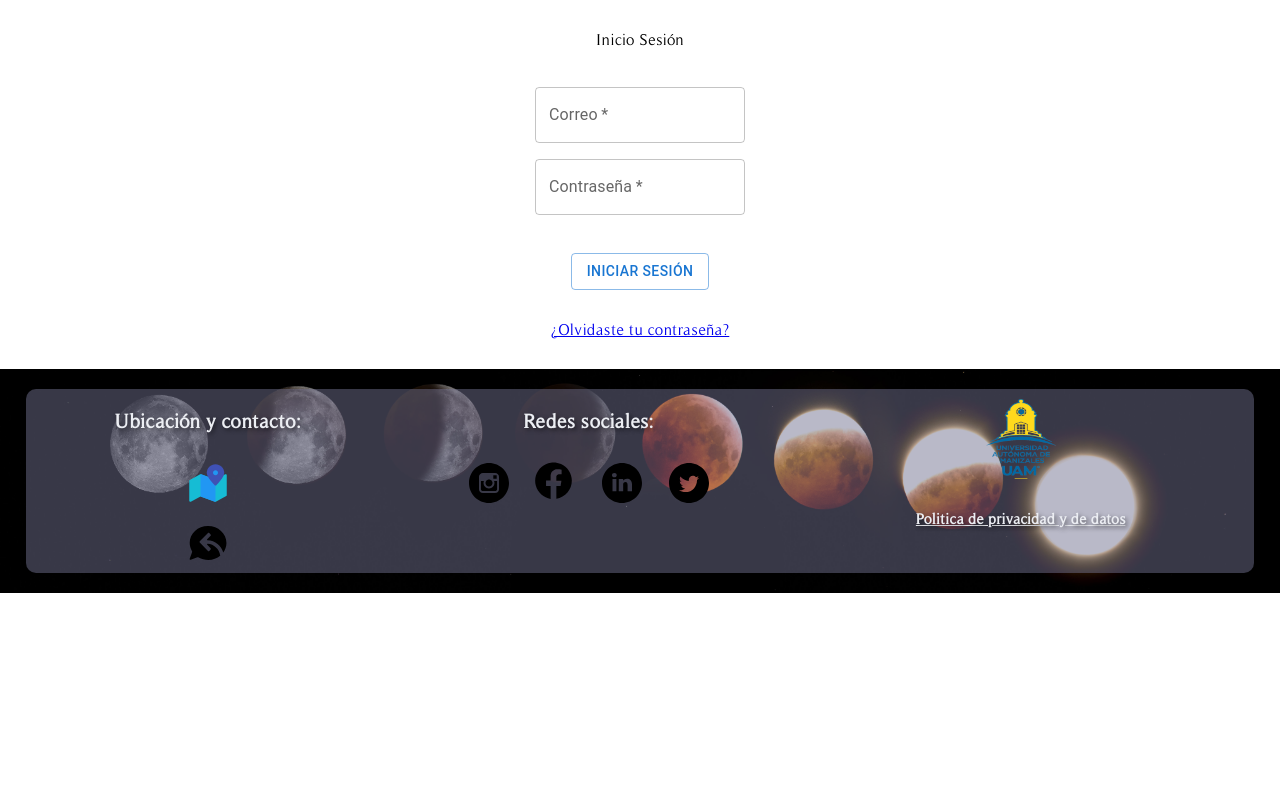
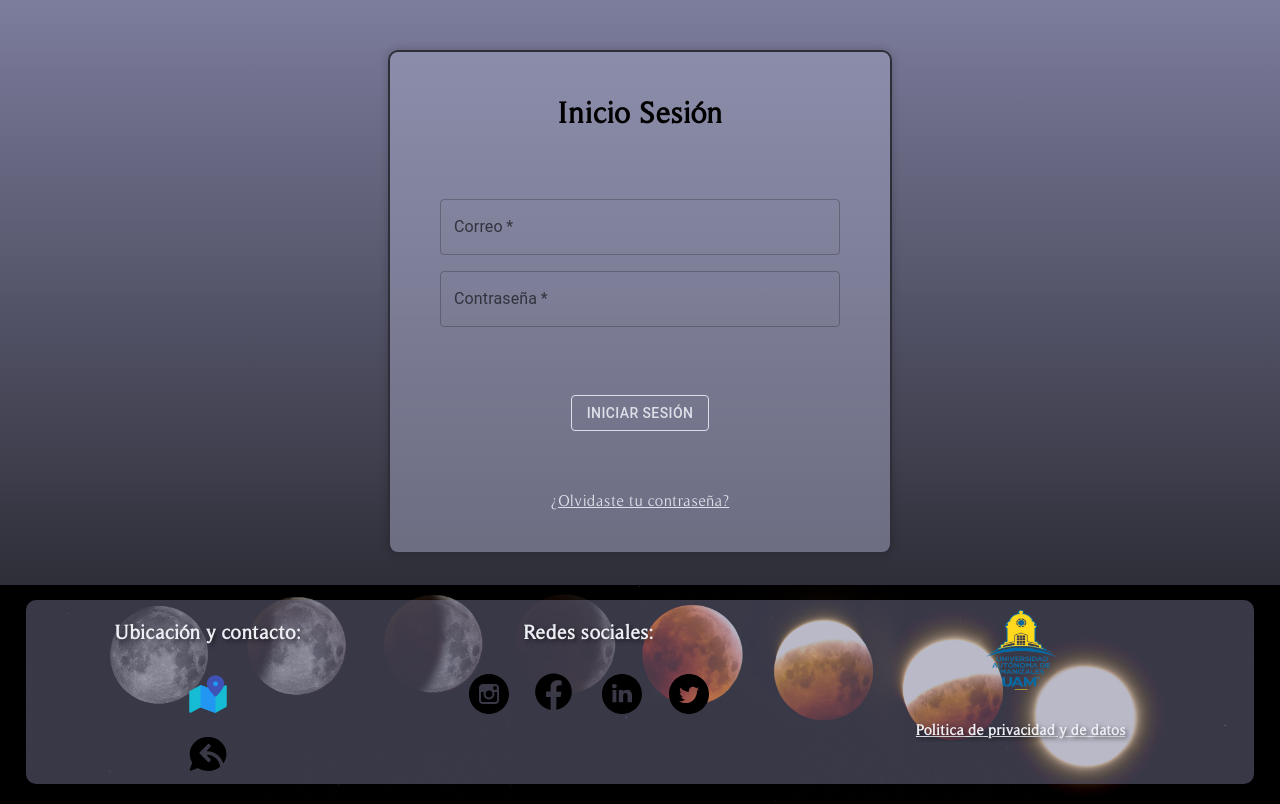
Before and after one commit to GeraldineRomer/frontendProyect, a React (Create React App) app: page /login in a window 1280 px wide. Built offline with nearby package versions, Linux system fonts and the light colour scheme.

Commit message:
login page ready

```diff
--- a/src/pages/Login/Login.js
+++ b/src/pages/Login/Login.js
@@ -7,9 +7,10 @@ import { Button } from '@mui/material';
 
 export const Login = () => {
     return (
+        <div className='login'>
+            <div className='login-mask'>
                 <div>
-            <div>
-                <label className='login'>Inicio Sesión</label>
+                    <label className='login-label'>Inicio Sesión</label>
                 </div>
                 <Box
                     component="form"
@@ -24,7 +25,8 @@ export const Login = () => {
                         required
                         id="outlined-password-input"
                         label="Correo"
-                    autoComplete="current-password"
+                        autoComplete=""
+                        className='input'
                         />
                         <TextField
                         required
@@ -32,6 +34,7 @@ export const Login = () => {
                         label="Contraseña"
                         type="password"
                         autoComplete="current-password"
+                        className='input'
                         />
                     </div>
                 </Box>
@@ -41,7 +44,8 @@ export const Login = () => {
                 <div className='forgot-password'>
                     <a href='#'>¿Olvidaste tu contraseña?</a>
                 </div>
-            <Footer/>
+            </div>
+            <Footer className='Footer'/>
         </div>
     )
 }
--- a/src/pages/Login/Login.scss
+++ b/src/pages/Login/Login.scss
@@ -1,10 +1,31 @@
 @import '../../App.scss';
 
 .login{
+    background: linear-gradient(to bottom, #8484A7 -10%, #2E2E38 100%);
+    background-size: cover;
+    padding-top: 20px;
+    padding-bottom: 1px;
+    justify-content: center;
+    display: flex;
+    .login-mask{
+        flex-direction: column;
+        width: 500px;
+        height: 500px;
+        display: flex;
+        justify-content: center;
+        align-items: center;
+        border-radius: 10px;
+        background:#a0a2bd88;
+        border: 2px solid #2E2E38;
+        margin: 30px;
+        box-shadow: 0 0 10px rgba(0, 0, 0, 0.2);
+        .login-label{
             display: flex;
             justify-content: center;
             align-items: center;
             margin: 30px;
+            font-size: 30px;
+            font-weight: bold;
         }
         .info{
             display: flex;
@@ -12,12 +33,28 @@
             justify-content: center;
             flex-direction: column;
             margin: 30px;
+            .input{
+                width: 400px;
+            }
+            .css-9ddj71-MuiInputBase-root-MuiOutlinedInput-root{
+                color: #340665;
+            }
+            .css-1d3z3hw-MuiOutlinedInput-notchedOutline {
+                border-color: #340665;
+            }
+        }
+        .css-1jy569b-MuiFormLabel-root-MuiInputLabel-root.Mui-focused {
+            color: #340665;
         }
         .btn-div-login{
             display: flex;
             align-items: center;
             justify-content: center;
             margin: 30px;
+            .css-1rwt2y5-MuiButtonBase-root-MuiButton-root {
+                color: #DDE0E8;
+                border: 1px solid #DDE0E8;
+            }
             .btn-login{
                 display: flex;
                 align-items: center;
@@ -29,4 +66,13 @@
             align-items: center;
             justify-content: center;
             margin: 30px;
+            a{
+                color: #DDE0E8;
             }
+        }
+    }
+    .Footer{
+        top: 580px;
+        z-index: -1;
+    }
+}
```
Lines whose indentation alone changed are shown as unchanged.
